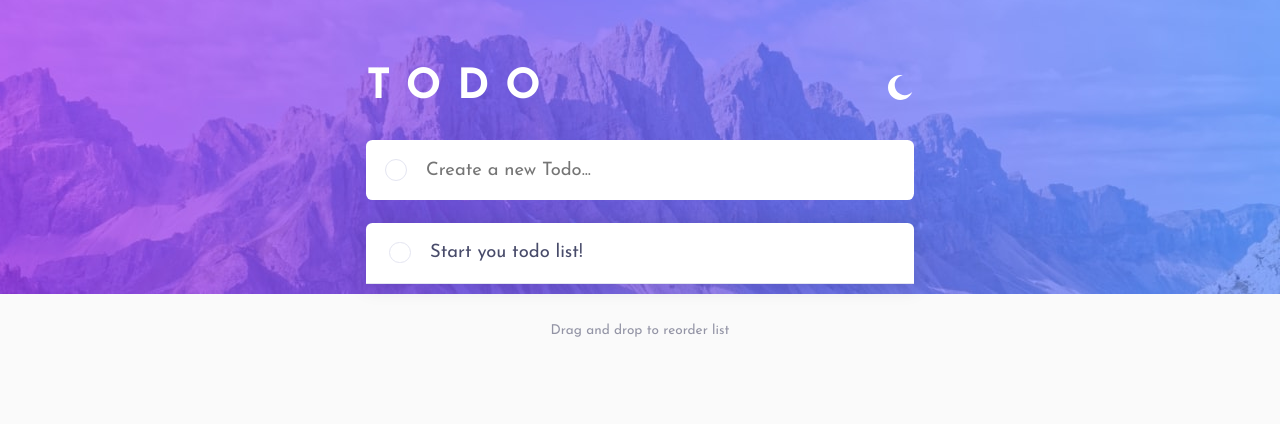
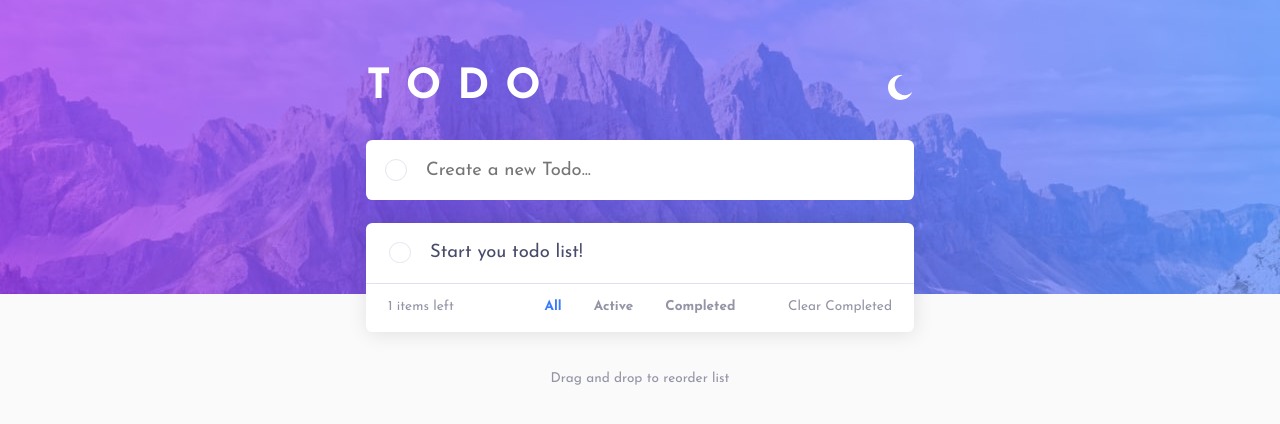
Before and after one commit to CalebeRL/todo-app-main, a React (Create React App) app: page / in a window 1280 px wide. Shown: the top 424 px of the page. Built offline with nearby package versions, Linux system fonts and the light colour scheme.

Commit message:
button fixed

```diff
--- a/src/App.js
+++ b/src/App.jsx
@@ -2,16 +2,18 @@ import React, { useContext } from 'react';
 import Header from './components/Header/Header';
 import BodyList from './components/BodyList/BodyList';
 import AppContext from './context/AppContext';
+import FooterList from './components/FooterList/FooterList';
 import './index.css';
 
 function App() {
 
-  const { theme } = useContext(AppContext);
+  const { theme, list, checkedList } = useContext(AppContext);
 
   return (
     <div className="App" id={theme}>
       <Header/>
       <BodyList/>
+      {checkedList && list.length > 0 ? <FooterList/> : null}
       <p>Drag and drop to reorder list</p>
     </div>
   );
--- a/src/components/BodyList/BodyList.jsx
+++ b/src/components/BodyList/BodyList.jsx
@@ -6,19 +6,13 @@ import './BodyList.css';
 
 function BodyList () {
 
-  const { list, setList } = useContext(AppContext);
-  const { checkedList, setCheckedList } = useContext(AppContext);
+  const { list, setList, checkedList, setCheckedList } = useContext(AppContext);
 
   useEffect(() => {
 
     if (list && checkedList) {
       setList(JSON.parse(localStorage.getItem('listData')));
       setCheckedList(JSON.parse(localStorage.getItem('checkedListData')));
-      console.log('recuperado');
-
-      setTimeout(() => {
-        console.log(list.length);
-      }, 5000);
     }
 
   }, []);
@@ -27,11 +21,9 @@ function BodyList () {
 
     if (list && list.length > 0) {
       localStorage.setItem('listData', JSON.stringify(list));
-      console.log('salvo');
     }
 
     if (!list) {
-      console.log('teste null');
       setList(['Start you todo list!']);
       setCheckedList(['o']);
     }
--- /dev/null
+++ b/src/components/FooterList/FooterList.css
@@ -0,0 +1,124 @@
+.list-options-desktop {
+  display: flex;
+  justify-content: center;
+  align-items: center;
+  padding: 1rem;
+  border-radius: 0 0 .4rem .4rem;
+}
+
+.list-options-desktop > p:first-child {
+  padding-right: 2rem;
+}
+
+.list-options-desktop > p:last-child {
+  padding-left: 2rem;
+}
+
+#light .footer {
+  background-color: var(--list-bg-color-lt);
+  color: var(--dark-grayish-blue-lt);
+}
+
+#dark .footer {
+  background-color: var(--list-bg-color-dt);
+  color: var(--list-text-color2-dt);
+}
+
+.list-option {
+  cursor: pointer;
+}
+
+#light .list-option:hover {
+  color: var(--list-text-hover-lt);
+}
+
+#dark .list-option:hover {
+  color: var(--list-text-hover-dt);
+}
+
+.list-options-desktop > .list-option {
+  font-weight: 700;
+}
+
+.list-option__clicked {
+  color: var(--bright-blue);
+}
+
+.footer__wrapper {
+  display: flex;
+  flex-direction: column;
+  align-items: center;
+  justify-self: center;
+  width: 100vw;
+}
+
+.footer {
+  position: relative;
+  height: 3rem;
+  font-size: 0.85rem;
+  border-radius: 0 0 .4rem .4rem;
+  display: flex;
+  flex-direction: column;
+  align-items: center;
+  justify-self: center;
+  width: min(90vw, 34.3rem);
+  box-shadow: 1px 2px 20px rgba(0, 0, 0, 0.1);
+  clip-path: inset(0px -20px -20px -20px);
+}
+
+.footer > p:first-child {
+  position: absolute;
+  left: 1.4rem;
+  top: 1rem;
+}
+
+.footer > p:last-child {
+  position: absolute;
+  right: 1.4rem;
+  top: 1rem;
+}
+
+.hide {
+  display: none;
+}
+
+@media (min-width: 600px) {
+  .list-options-mobile {
+      display: none;
+  }
+
+}
+
+@media (max-width: 600px) {
+  .list-options-desktop {
+      display: none;
+  }
+
+  .footer__mobile {
+      width: 90vw;
+  }
+
+  .list-options-mobile {
+      display: flex;
+      align-items: center;
+      justify-content: center;
+      gap: 1rem;
+      margin-top: 1rem;
+      padding: 1rem;
+      border-radius: .4rem;
+      font-weight: 700;
+      font-size: .85rem;
+      box-shadow: 1px -5px 30px rgba(0, 0, 0, 0.1);
+  }
+
+  #light .list-options-mobile {
+      background-color: var(--list-bg-color-lt);
+      color: var(--list-text-color2-lt);
+  }
+
+  #dark .list-options-mobile {
+      background-color: var(--list-bg-color-dt);
+      color: var(--list-text-color2-dt);
+  }
+
+}
--- /dev/null
+++ b/src/components/FooterList/FooterList.jsx
@@ -0,0 +1,49 @@
+import React, { useContext} from 'react';
+import AppContext from '../../context/AppContext';
+import './FooterList.css';
+
+function FooterList () {
+
+  const { checkedList, setFilter, setClearCompleted } = useContext(AppContext);
+
+  function handleSetFilter(event) {
+    setFilter(event.target.id);
+
+    event.target.parentElement.childNodes.forEach((item) => {
+      item.classList.remove('list-option__clicked');
+    });
+
+    event.target.classList.add('list-option__clicked');
+  }
+
+  return (
+    <div className="footer__wrapper">
+      <div className="footer">
+        <p className="list-info">{checkedList.filter((a) => a === 'o' ? a : null).length} items left</p>
+
+        <div className="list-options-desktop">
+
+          <p className="list-option list-option__clicked" id="all" onClick={handleSetFilter}>All</p>
+          <p className="list-option" id="active" onClick={handleSetFilter}>Active</p>
+          <p className="list-option" id="completed" onClick={handleSetFilter}>Completed</p>
+
+        </div>
+
+        <p className="list-option" onClick={() => {setClearCompleted(true);}}> Clear Completed</p>
+      </div>
+
+      <div className="footer__mobile">
+        <div className="list-options-mobile">
+
+          <p className="list-option list-option__clicked" id="all" onClick={handleSetFilter}>All</p>
+          <p className="list-option" id="active" onClick={handleSetFilter}>Active</p>
+          <p className="list-option" id="completed" onClick={handleSetFilter}>Completed</p>
+
+        </div>
+      </div>
+    </div>
+
+  );
+}
+
+export default FooterList;
--- a/src/components/Header/Header.css
+++ b/src/components/Header/Header.css
@@ -38,8 +38,8 @@ h1 {
 }
 
 .button-theme {
-  width: 1.6rem;
-  height: 1.6rem;
+  width: min(5.5vw, 1.6rem);
+    height: min(5.5vw, 1.6rem);
   background-image: url("../../images/icon-moon.svg");
   background-size: contain;
   border: none;
--- a/src/components/InputList/InputList.jsx
+++ b/src/components/InputList/InputList.jsx
@@ -4,8 +4,7 @@ import './InputList.css';
 
 function InputList () {
 
-  const { list, setList } = useContext(AppContext);
-  const { checkedList, setCheckedList} = useContext(AppContext);
+  const { list, setList, checkedList, setCheckedList } = useContext(AppContext);
 
   const inputListRef = useRef(null);
   const checkboxInputRef = useRef(null);
--- a/src/components/ListItem/ListItem.jsx
+++ b/src/components/ListItem/ListItem.jsx
@@ -5,16 +5,11 @@ import './ListItem.css';
 
 function ListItem (props) {
 
-  const { list, setList } = useContext(AppContext);
-  const { checkedList, setCheckedList } = useContext(AppContext);
-  const { filter } = useContext(AppContext);
-  const { clearCompleted, setClearCompleted } = useContext(AppContext);
-  const { theme } = useContext(AppContext);
+  const { list, setList, checkedList, setCheckedList, filter, clearCompleted, setClearCompleted, theme } = useContext(AppContext);
 
   const checkboxRef = useRef(null);
   const contentRef = useRef(null);
   const listItemRef = useRef(null);
-
 
   useEffect(() => {
     const checkedId = checkboxRef.current.id;
```
Also changed, not shown: src/index.jsx (renamed from src/index.js).
